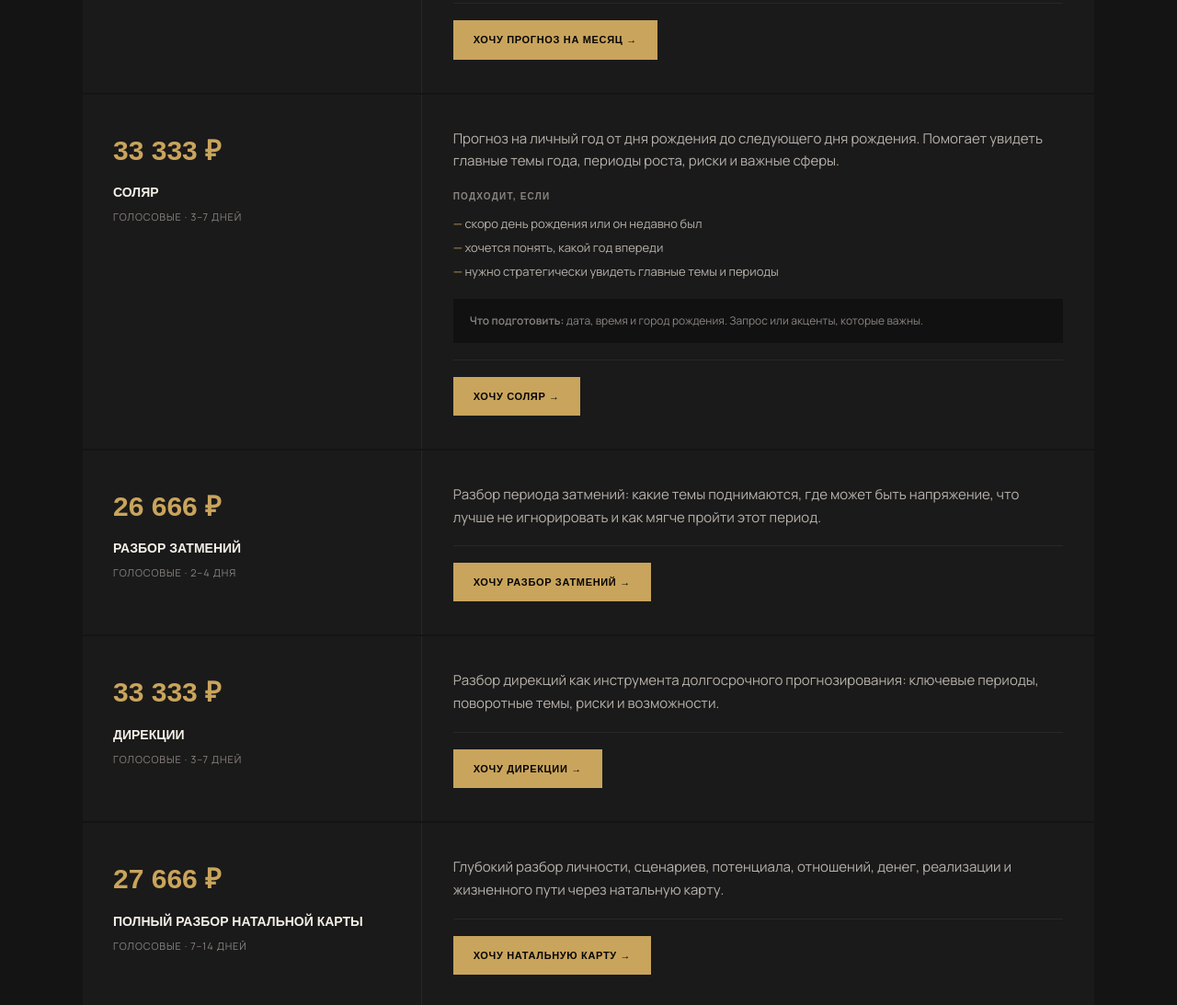
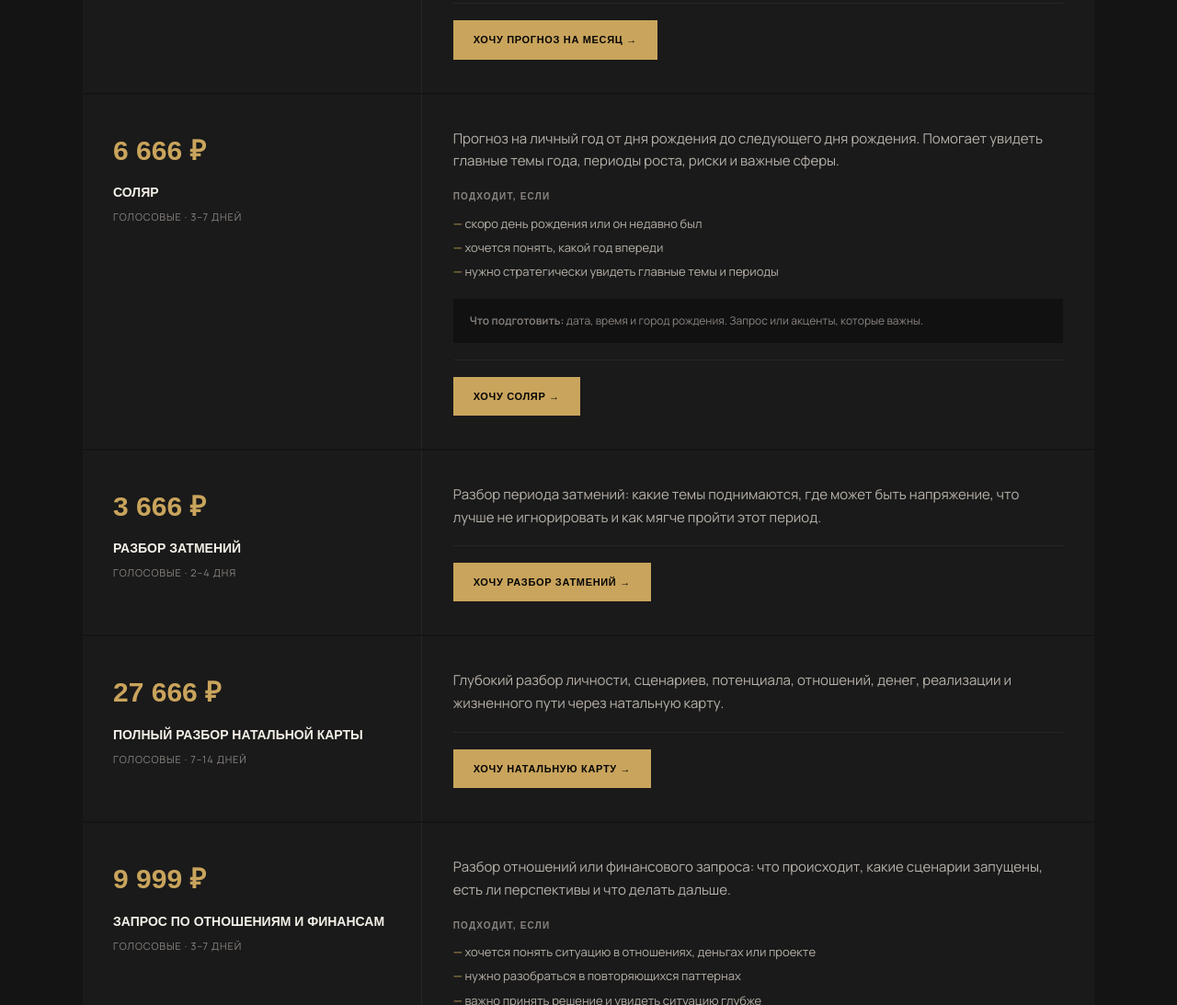
Before and after one commit to nastaysa1337/lizaty666, a plain HTML site: page astrology.html in a window 1280 px wide. Shown: the part 1281-2374 px from the top of the page at 92% size. Drawn offline with nearby package versions, Linux system fonts and the light colour scheme; a web font is replaced by a local one.

Commit message:
Revert astrology price changes

```diff
--- a/astrology.html
+++ b/astrology.html
@@ -4,7 +4,7 @@
 <meta charset="UTF-8">
 <meta name="viewport" content="width=device-width,initial-scale=1">
 <title>Астрология и прогнозы — liz_ty666</title>
-<meta name="description" content="Прогноз на месяц 3 666 ₽, соляр 33 333 ₽, разбор затмений 26 666 ₽, дирекции 33 333 ₽, запрос по отношениям и финансам 9 999 ₽.">
+<meta name="description" content="Прогноз на месяц 3 666 ₽, соляр 6 666 ₽, запрос по отношениям и финансам 9 999 ₽.">
 <link rel="preconnect" href="https://fonts.googleapis.com">
 <link rel="preconnect" href="https://fonts.gstatic.com" crossorigin>
 <link href="https://fonts.googleapis.com/css2?family=Cormorant+Garamond:ital,wght@0,600;1,600&family=Unbounded:wght@400;700;900&family=Manrope:wght@400;600&display=swap" rel="stylesheet">
@@ -18,9 +18,8 @@
 <section class="hero"><div class="wrap"><div class="tag">Астрология · Прогнозы · Натальная карта</div><h1>Астрология показывает период,<br>сценарии и <em>карту пути</em></h1><p class="sub">Я смотрю натальную карту, транзиты, прогнозы и важные астрологические точки — чтобы вы понимали, что происходит, где риск, где ресурс и куда движется ситуация.</p><a class="btn" href="https://t.me/liz_ty666">Записаться</a></div></section>
 <section style="background:#141414"><div class="wrap"><div class="label">Услуги</div><h2 class="title">Форматы астрологических разборов</h2><p class="lead">Все цены указаны как обычные финальные цены. Без акции, таймера, старых цен и скидочных плашек.</p><div class="list">
 <article class="card"><div class="left"><div class="price">3 666 ₽</div><div class="name">Прогноз на месяц</div><div class="format">Голосовые · 2–5 дней</div></div><div class="right"><p class="desc">Полноценный прогноз на ближайший месяц: общий фон, периоды риска, периоды ресурса и рекомендации по ключевым сферам.</p><div class="fits"><h4>Подходит, если</h4><ul><li>хочется понять, что несёт ближайший месяц</li><li>есть важные события, решения или запуски</li><li>нужно заранее увидеть риски и возможности</li></ul></div><p class="note"><b>Что подготовить:</b> дата рождения, время рождения, город рождения, запрос или вопрос на месяц.</p><div class="actions"><a class="btn" href="https://t.me/liz_ty666?text=Здравствуйте!%20Хочу%20прогноз%20на%20месяц.">Хочу прогноз на месяц →</a></div></div></article>
-<article class="card"><div class="left"><div class="price">33 333 ₽</div><div class="name">Соляр</div><div class="format">Голосовые · 3–7 дней</div></div><div class="right"><p class="desc">Прогноз на личный год от дня рождения до следующего дня рождения. Помогает увидеть главные темы года, периоды роста, риски и важные сферы.</p><div class="fits"><h4>Подходит, если</h4><ul><li>скоро день рождения или он недавно был</li><li>хочется понять, какой год впереди</li><li>нужно стратегически увидеть главные темы и периоды</li></ul></div><p class="note"><b>Что подготовить:</b> дата, время и город рождения. Запрос или акценты, которые важны.</p><div class="actions"><a class="btn" href="https://t.me/liz_ty666?text=Здравствуйте!%20Хочу%20соляр.">Хочу соляр →</a></div></div></article>
-<article class="card"><div class="left"><div class="price">26 666 ₽</div><div class="name">Разбор затмений</div><div class="format">Голосовые · 2–4 дня</div></div><div class="right"><p class="desc">Разбор периода затмений: какие темы поднимаются, где может быть напряжение, что лучше не игнорировать и как мягче пройти этот период.</p><div class="actions"><a class="btn" href="https://t.me/liz_ty666?text=Здравствуйте!%20Хочу%20разбор%20затмений.">Хочу разбор затмений →</a></div></div></article>
-<article class="card"><div class="left"><div class="price">33 333 ₽</div><div class="name">Дирекции</div><div class="format">Голосовые · 3–7 дней</div></div><div class="right"><p class="desc">Разбор дирекций как инструмента долгосрочного прогнозирования: ключевые периоды, поворотные темы, риски и возможности.</p><div class="actions"><a class="btn" href="https://t.me/liz_ty666?text=Здравствуйте!%20Хочу%20разбор%20дирекций.">Хочу дирекции →</a></div></div></article>
+<article class="card"><div class="left"><div class="price">6 666 ₽</div><div class="name">Соляр</div><div class="format">Голосовые · 3–7 дней</div></div><div class="right"><p class="desc">Прогноз на личный год от дня рождения до следующего дня рождения. Помогает увидеть главные темы года, периоды роста, риски и важные сферы.</p><div class="fits"><h4>Подходит, если</h4><ul><li>скоро день рождения или он недавно был</li><li>хочется понять, какой год впереди</li><li>нужно стратегически увидеть главные темы и периоды</li></ul></div><p class="note"><b>Что подготовить:</b> дата, время и город рождения. Запрос или акценты, которые важны.</p><div class="actions"><a class="btn" href="https://t.me/liz_ty666?text=Здравствуйте!%20Хочу%20соляр.">Хочу соляр →</a></div></div></article>
+<article class="card"><div class="left"><div class="price">3 666 ₽</div><div class="name">Разбор затмений</div><div class="format">Голосовые · 2–4 дня</div></div><div class="right"><p class="desc">Разбор периода затмений: какие темы поднимаются, где может быть напряжение, что лучше не игнорировать и как мягче пройти этот период.</p><div class="actions"><a class="btn" href="https://t.me/liz_ty666?text=Здравствуйте!%20Хочу%20разбор%20затмений.">Хочу разбор затмений →</a></div></div></article>
 <article class="card"><div class="left"><div class="price">27 666 ₽</div><div class="name">Полный разбор натальной карты</div><div class="format">Голосовые · 7–14 дней</div></div><div class="right"><p class="desc">Глубокий разбор личности, сценариев, потенциала, отношений, денег, реализации и жизненного пути через натальную карту.</p><div class="actions"><a class="btn" href="https://t.me/liz_ty666?text=Здравствуйте!%20Хочу%20полный%20разбор%20натальной%20карты.">Хочу натальную карту →</a></div></div></article>
 <article class="card"><div class="left"><div class="price">9 999 ₽</div><div class="name">Запрос по отношениям и финансам</div><div class="format">Голосовые · 3–7 дней</div></div><div class="right"><p class="desc">Разбор отношений или финансового запроса: что происходит, какие сценарии запущены, есть ли перспективы и что делать дальше.</p><div class="fits"><h4>Подходит, если</h4><ul><li>хочется понять ситуацию в отношениях, деньгах или проекте</li><li>нужно разобраться в повторяющихся паттернах</li><li>важно принять решение и увидеть ситуацию глубже</li></ul></div><p class="note"><b>Что подготовить:</b> данные рождения, если есть, запрос и контекст ситуации.</p><div class="actions"><a class="btn" href="https://t.me/liz_ty666?text=Здравствуйте!%20Хочу%20разбор%20по%20отношениям%20или%20финансам.">Разобрать запрос →</a></div></div></article>
 <article class="card"><div class="left"><div class="price">11 666 ₽ / час</div><div class="name">Личная встреча</div><div class="format">Живой формат · уточнить</div></div><div class="right"><p class="desc">Живая встреча для разбора вашего запроса. Формат, место и детали уточняются в Telegram.</p><div class="actions"><a class="btn" href="https://t.me/liz_ty666?text=Здравствуйте!%20Хочу%20записаться%20на%20личную%20встречу.">Записаться на встречу →</a></div></div></article>
```
